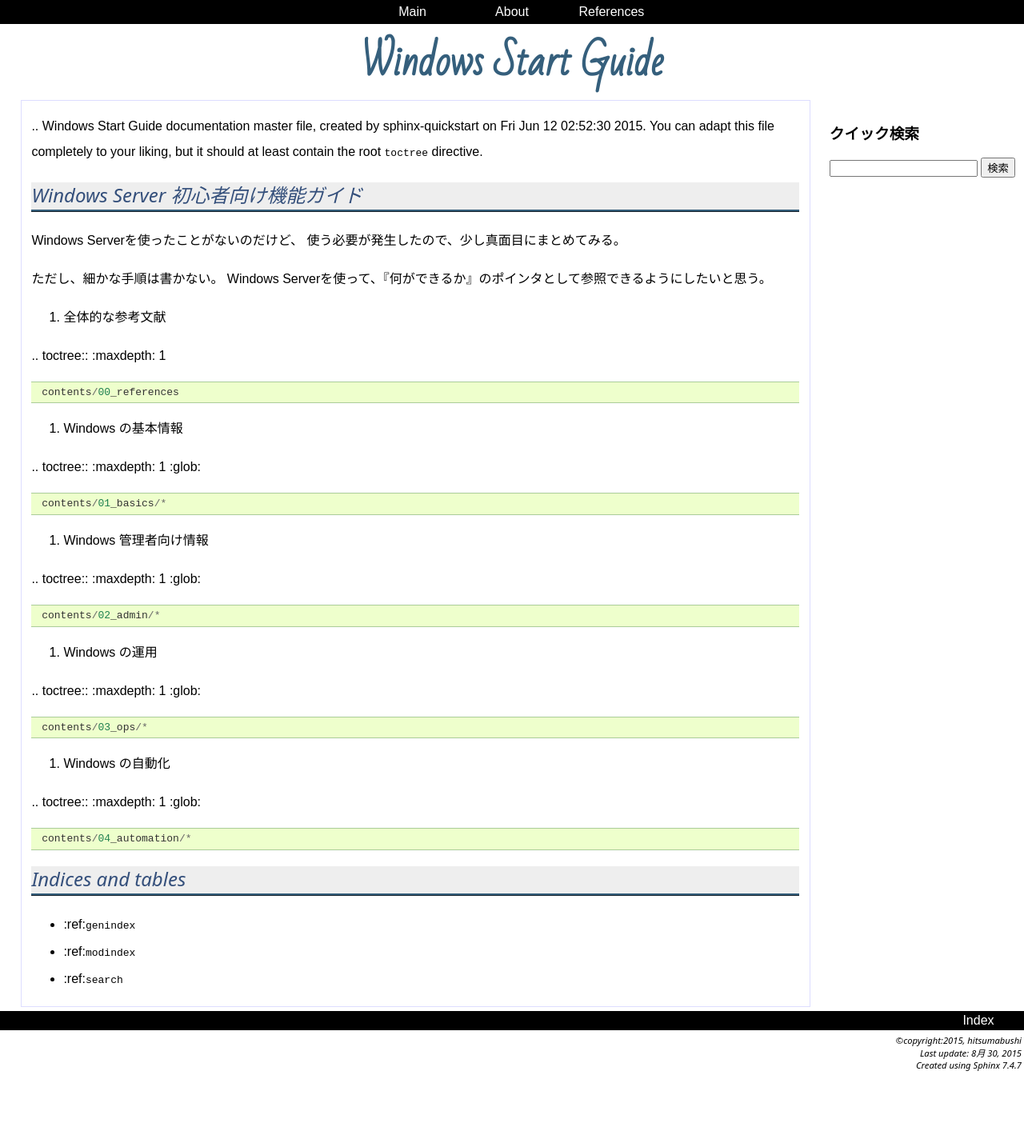
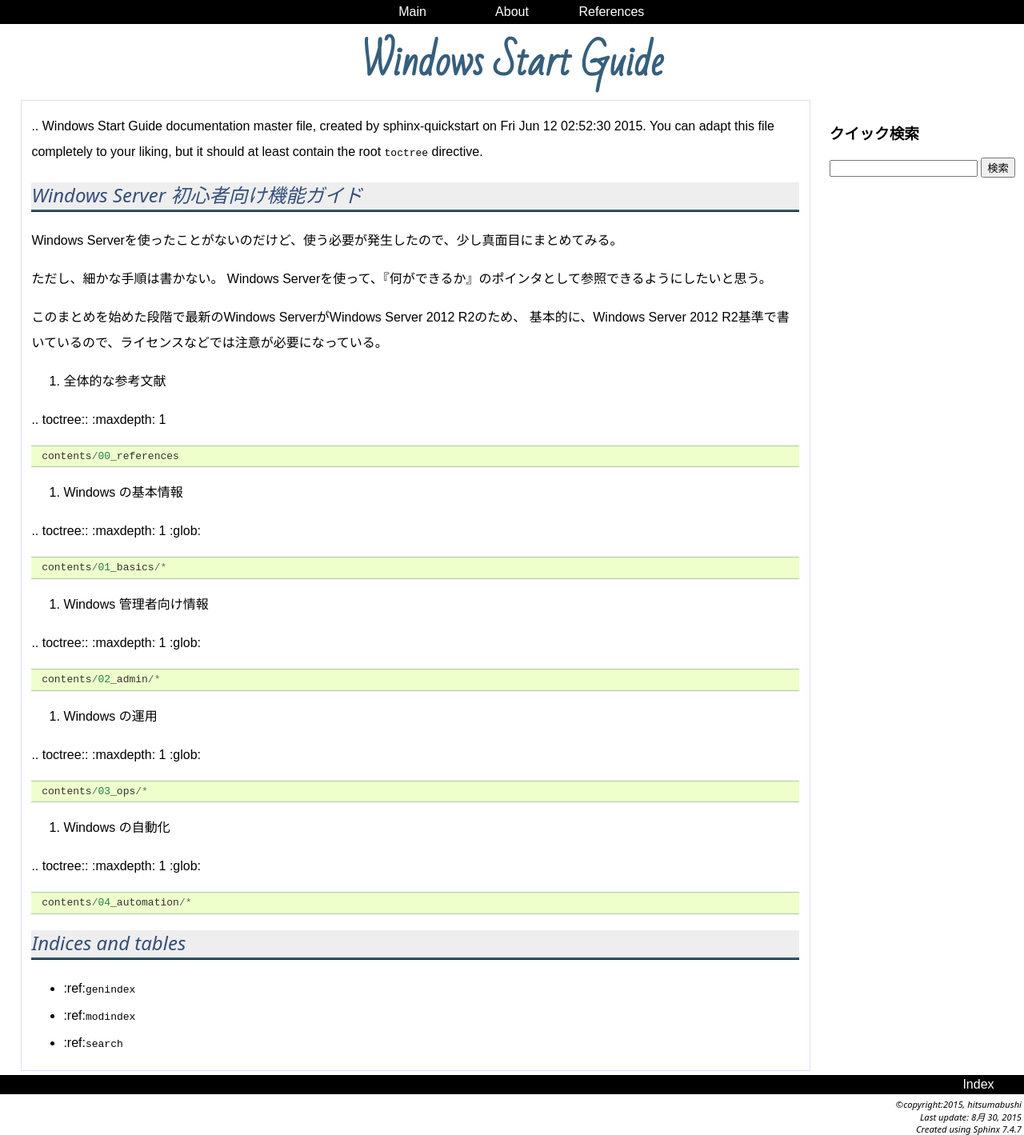
Before and after one commit to hitsumabushi/windows_start_guide, a Sphinx documentation site: the page built from source/index.md, in a window 1280 px wide. Shown: the whole page at 80% size. Built offline with Sphinx 7.4.7, drawn with Linux system fonts in a browser that asks for light colours; before the commit the page ends 1339 px from its top, so only the background shows below that.

Commit message:
refinements index

```diff
--- a/source/index.md
+++ b/source/index.md
@@ -6,11 +6,14 @@
 Windows Server 初心者向け機能ガイド
 ===============================================
 
-Windows Serverを使ったことがないのだけど、
-使う必要が発生したので、少し真面目にまとめてみる。
+Windows Serverを使ったことがないのだけど、使う必要が発生したので、少し真面目にまとめてみる。
 
 ただし、細かな手順は書かない。
 Windows Serverを使って、『何ができるか』のポインタとして参照できるようにしたいと思う。
+
+このまとめを始めた段階で最新のWindows ServerがWindows Server 2012 R2のため、
+基本的に、Windows Server 2012 R2基準で書いているので、ライセンスなどでは注意が必要になっている。
+
 
 1. 全体的な参考文献
 
```
